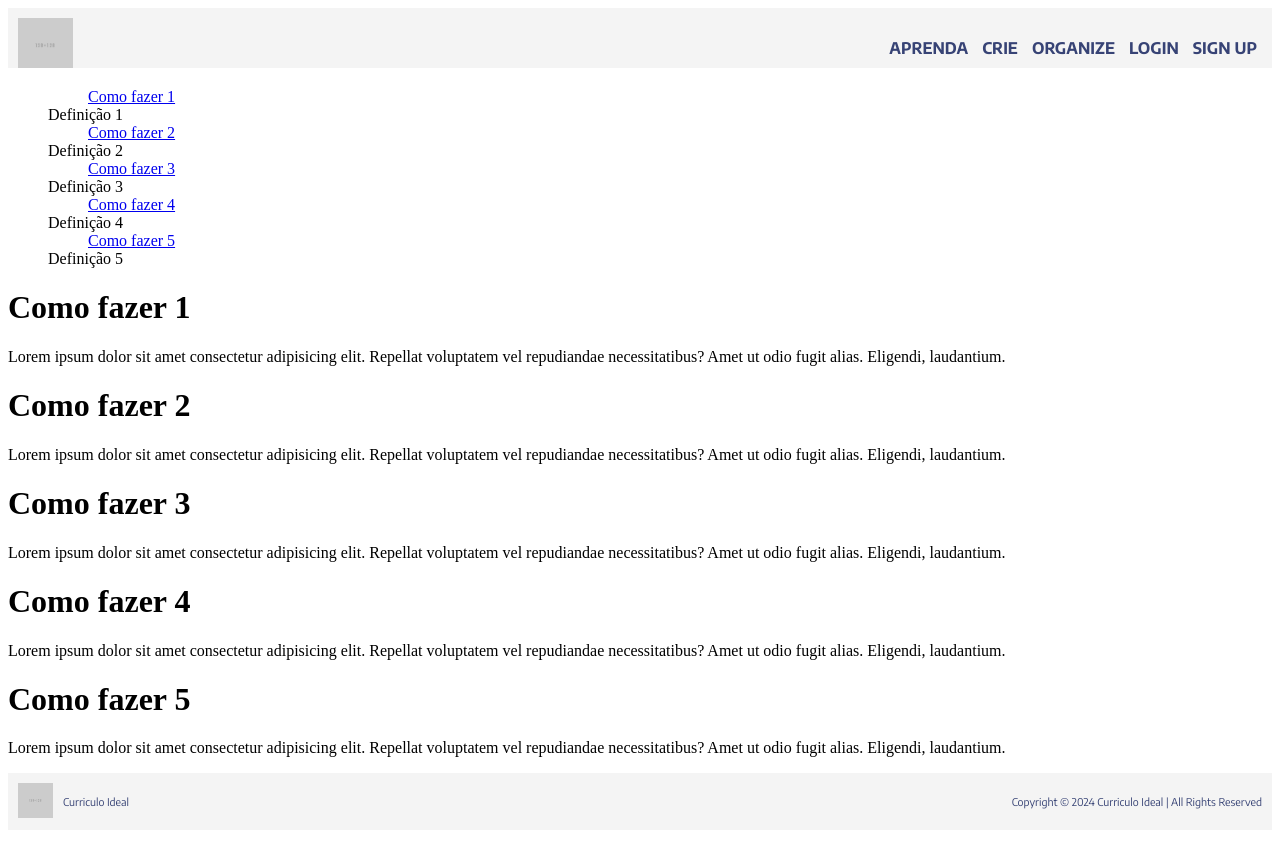
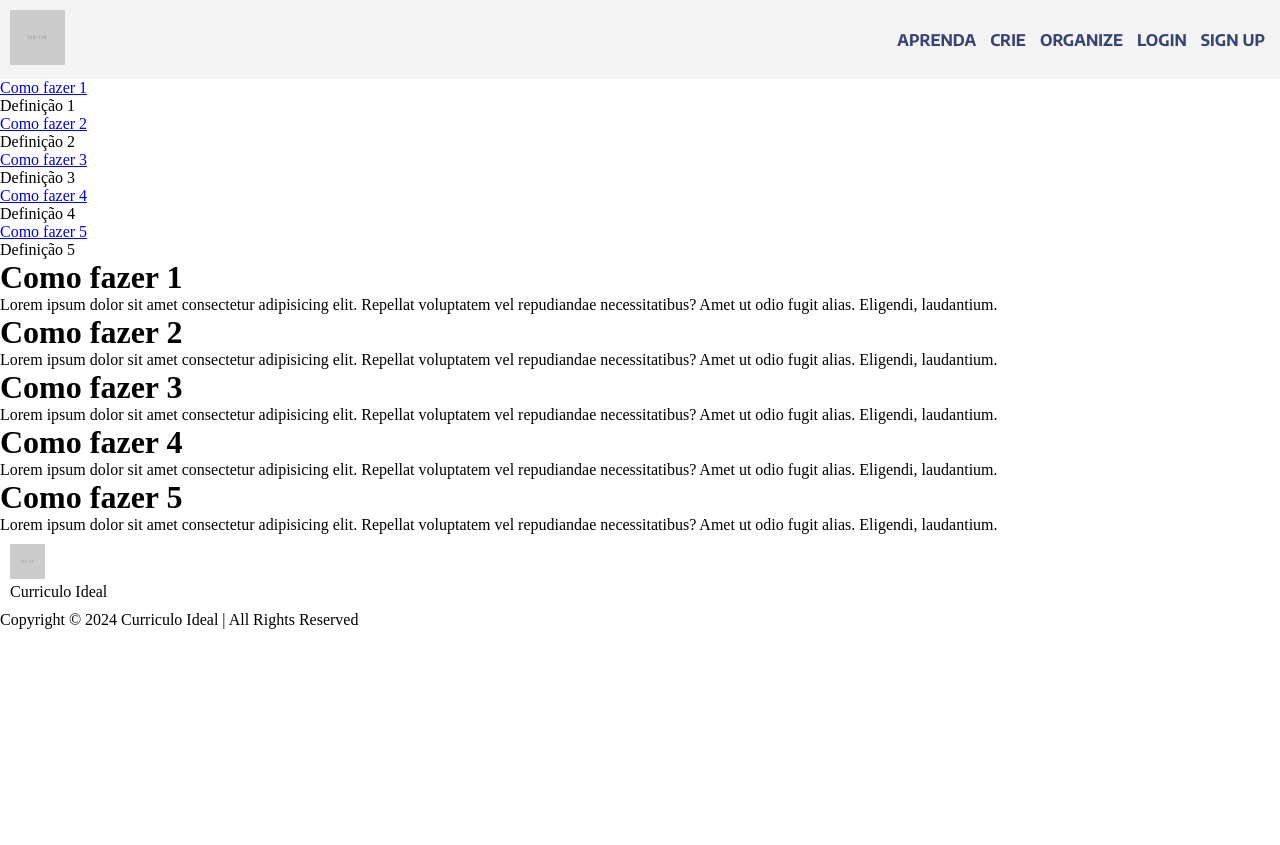
Before and after one commit to ICEI-PUC-Minas-PMV-ADS/pmv-ads-2024-1-e1-proj-web-t8-pmv-ads-2024-1-e1-proj-curriculo-ideal, a plain HTML site: page codigo-fonte/como-fazer.html in a window 1280 px wide. After the commit the page ends 800 px from the top, so only its background shows below. Drawn offline with Linux system fonts and the light colour scheme.

Commit message:
Alteraçoes em Navbar e footer da página Como-fazer

```diff
--- a/codigo-fonte/como-fazer.html
+++ b/codigo-fonte/como-fazer.html
@@ -3,15 +3,27 @@
 <head>
     <meta charset="UTF-8">
     <meta name="viewport" content="width=device-width, initial-scale=1.0">
+    <link rel="preconnect" href="https://fonts.googleapis.com">
+    <link rel="preconnect" href="https://fonts.gstatic.com" crossorigin>
+    <link href="https://fonts.googleapis.com/css2?family=Encode+Sans:wght@100..900&display=swap" rel="stylesheet">
+    <link rel="stylesheet" href="navbar-style.css">
     <title>Currículo Ideal</title>
 </head>
 <body>
     <Header>
         <nav>
-            <object data="navbar.html"
-            type="text/html"
-            style="height: 60px; width: 100%;">
-            </object>
+            <figure id="logo">
+                <img class="logo" src="img\128x128.png" alt="logo" height="55" width="55" />
+            </figure>
+            <div id="menu">
+                <ul>
+                    <li><a href="como-fazer.html">APRENDA</a></li>
+                    <li><a href="crie-seu-curriculo.html">CRIE</a></li>
+                    <li><a href="gerenciar-vagas.html">ORGANIZE</a></li>
+                    <li><a href="login.html">LOGIN</a></li>
+                    <li><a href="#">SIGN UP</a></li>
+                </ul>
+            </div>
         </nav>
     </Header>
 
@@ -44,10 +56,15 @@
     </main>
 
     <footer>
-        <object data="footer.html"
-            type="text/html"
-            style="height: 60px; width: 100%;">
-        </object>
+        <div class="logo">
+            <figure id="logo-footer">
+                <img class="logo-footer" src="img\128x128.png" alt="logo" height="35" width="35" />
+            </figure>
+            <p class="marca">Curriculo Ideal</p>
+        </div>
+        <div class="direitos">
+            <p>Copyright © 2024 Curriculo Ideal | All Rights Reserved</p>
+        </div>
     </footer>
 </body>
 </html>
```
